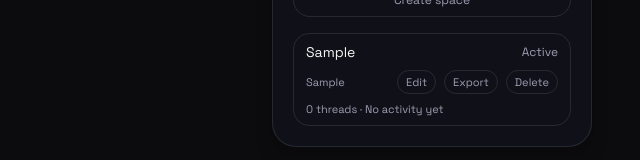
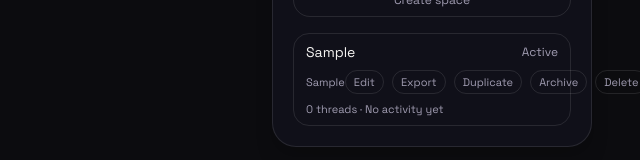
Before and after one commit to sarveshkapre/chat_with_llm, a Next.js app: page / in a window 1280 px wide. Both pictures are taken after typing "Sample", "Sample" into the empty fields and a click on the button "Create space". Shown: the part 1674-1834 px from the top of the page, without its empty margins (640-1280 px from the left). Built offline with nearby package versions, Linux system fonts and the light colour scheme.

Commit message:
feat(spaces): add duplicate and archive

```diff
--- a/src/components/chat-app.tsx
+++ b/src/components/chat-app.tsx
@@ -93,6 +93,7 @@ const NOTES_KEY = "signal-notes-v1";
 const SEARCHES_KEY = "signal-saved-searches-v1";
 const PINNED_SEARCHES_KEY = "signal-saved-searches-pinned-v1";
 const RECENT_FILTERS_KEY = "signal-recent-filters-v1";
+const ARCHIVED_SPACES_KEY = "signal-spaces-archived-v1";
 
 const MAX_ATTACHMENTS = 5;
 const MAX_ATTACHMENT_SIZE = 1_000_000;
@@ -124,6 +125,7 @@ export default function ChatApp() {
   const [editingSpaceId, setEditingSpaceId] = useState<string | null>(null);
   const [editingSpaceName, setEditingSpaceName] = useState("");
   const [editingSpaceInstructions, setEditingSpaceInstructions] = useState("");
+  const [archivedSpaces, setArchivedSpaces] = useState<string[]>([]);
   const [editingThreadId, setEditingThreadId] = useState<string | null>(null);
   const [editingTitle, setEditingTitle] = useState("");
   const [libraryCompact, setLibraryCompact] = useState(false);
@@ -299,6 +301,16 @@ export default function ChatApp() {
       }
     }
 
+    const archivedSpaceStore = localStorage.getItem(ARCHIVED_SPACES_KEY);
+    if (archivedSpaceStore) {
+      try {
+        const parsed = JSON.parse(archivedSpaceStore) as string[];
+        setArchivedSpaces(parsed);
+      } catch {
+        setArchivedSpaces([]);
+      }
+    }
+
     const active = localStorage.getItem(ACTIVE_SPACE_KEY);
     if (active) {
       setActiveSpaceId(active);
@@ -343,6 +355,13 @@ export default function ChatApp() {
   useEffect(() => {
     localStorage.setItem(RECENT_FILTERS_KEY, JSON.stringify(recentFilters));
   }, [recentFilters]);
+
+  useEffect(() => {
+    localStorage.setItem(
+      ARCHIVED_SPACES_KEY,
+      JSON.stringify(archivedSpaces)
+    );
+  }, [archivedSpaces]);
 
   useEffect(() => {
     if (activeSpaceId) {
@@ -1662,6 +1681,41 @@ ${answer.citations
     setEditingSpaceId(null);
     setEditingSpaceName("");
     setEditingSpaceInstructions("");
+  }
+
+  function duplicateSpace(space: Space) {
+    const copy: Space = {
+      ...space,
+      id: nanoid(),
+      name: `${space.name} (copy)`,
+      createdAt: new Date().toISOString(),
+    };
+    setSpaces((prev) => [copy, ...prev]);
+    const spaceThreads = threads.filter((thread) => thread.spaceId === space.id);
+    if (spaceThreads.length) {
+      const copies = spaceThreads.map((thread) => ({
+        ...thread,
+        id: nanoid(),
+        createdAt: new Date().toISOString(),
+        question: `${thread.question} (copy)`,
+        title: `${thread.title ?? thread.question} (copy)`,
+        spaceId: copy.id,
+        spaceName: copy.name,
+      }));
+      setThreads((prev) => [...copies, ...prev]);
+    }
+    setNotice("Space duplicated.");
+  }
+
+  function toggleArchiveSpace(spaceId: string) {
+    setArchivedSpaces((prev) =>
+      prev.includes(spaceId)
+        ? prev.filter((item) => item !== spaceId)
+        : [...prev, spaceId]
+    );
+    if (activeSpaceId === spaceId) {
+      setActiveSpaceId(null);
+    }
   }
 
   function parseTime(time: string) {
@@ -3251,10 +3305,13 @@ ${answer.citations
               </button>
             </div>
             <div className="mt-4 space-y-2">
-              {spaces.length === 0 ? (
+              {spaces.filter((space) => !archivedSpaces.includes(space.id))
+                .length === 0 ? (
                 <p className="text-xs text-signal-muted">No spaces yet.</p>
               ) : (
-                spaces.map((space) => (
+                spaces
+                  .filter((space) => !archivedSpaces.includes(space.id))
+                  .map((space) => (
                   <div
                     key={space.id}
                     className="rounded-2xl border border-white/10 px-3 py-2 text-xs text-signal-muted"
@@ -3325,6 +3382,18 @@ ${answer.citations
                               Export
                             </button>
                             <button
+                              onClick={() => duplicateSpace(space)}
+                              className="rounded-full border border-white/10 px-2 py-1 text-[11px]"
+                            >
+                              Duplicate
+                            </button>
+                            <button
+                              onClick={() => toggleArchiveSpace(space.id)}
+                              className="rounded-full border border-white/10 px-2 py-1 text-[11px]"
+                            >
+                              Archive
+                            </button>
+                            <button
                               onClick={() => deleteSpace(space.id)}
                               className="rounded-full border border-white/10 px-2 py-1 text-[11px]"
                             >
@@ -3351,6 +3420,33 @@ ${answer.citations
                 ))
               )}
             </div>
+            {archivedSpaces.length ? (
+              <div className="mt-4 rounded-2xl border border-white/10 bg-black/20 p-3 text-xs text-signal-muted">
+                <p className="text-xs uppercase tracking-[0.2em] text-signal-muted">
+                  Archived spaces
+                </p>
+                <div className="mt-2 space-y-2">
+                  {spaces
+                    .filter((space) => archivedSpaces.includes(space.id))
+                    .map((space) => (
+                      <div
+                        key={space.id}
+                        className="flex items-center justify-between rounded-2xl border border-white/10 px-3 py-2 text-[11px]"
+                      >
+                        <span className="text-sm text-signal-text">
+                          {space.name}
+                        </span>
+                        <button
+                          onClick={() => toggleArchiveSpace(space.id)}
+                          className="rounded-full border border-white/10 px-2 py-1 text-[11px]"
+                        >
+                          Restore
+                        </button>
+                      </div>
+                    ))}
+                </div>
+              </div>
+            ) : null}
           </div>
 
           <div className="rounded-3xl border border-white/10 bg-signal-surface/70 p-5 shadow-xl">
```
Also changed, not shown: 1 other file (tests, documents, lock files or other folders).
